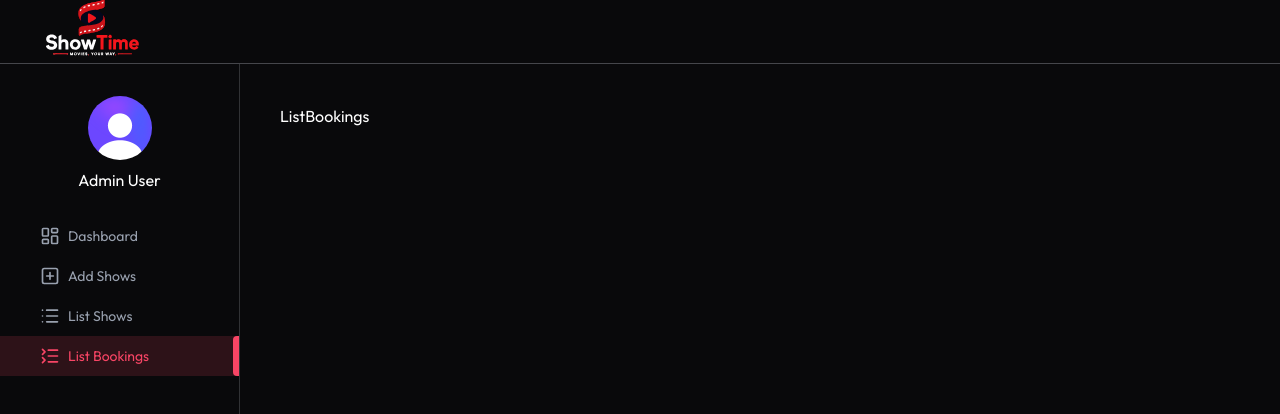
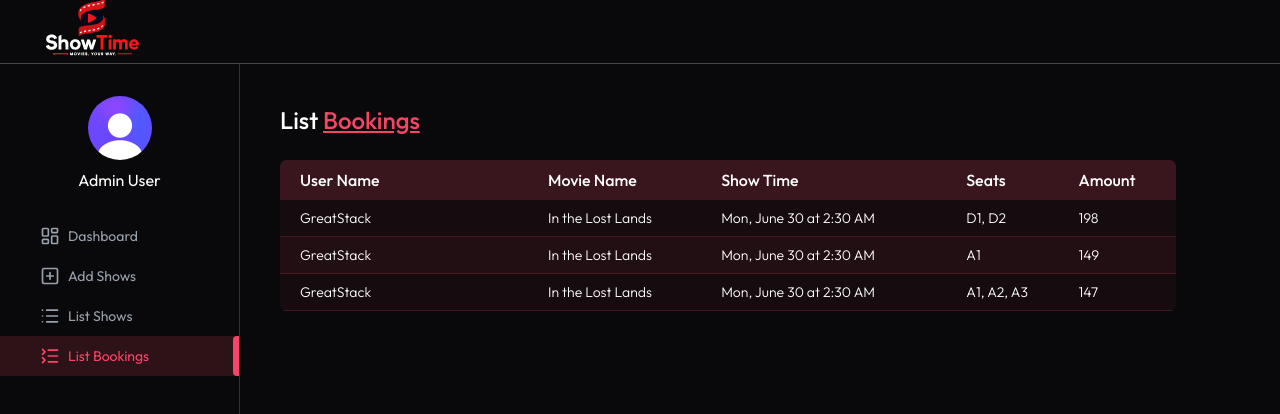
Before and after one commit to AnisJshK/ShowTime, a React (Vite) app: page /admin/list-bookings in a window 1280 px wide. Shown: the top 414 px of the page. Built offline with nearby package versions, Linux system fonts and the light colour scheme; no server answers.

Commit message:
admin/list-booking

```diff
--- a/src/pages/admin/ListBookings.tsx
+++ b/src/pages/admin/ListBookings.tsx
@@ -1,8 +1,56 @@
-import React from 'react'
+import React, { useEffect, useState } from 'react'
+import { dummyBookingData } from '../../assets/assets';
+import Loading from '../../components/Loading';
+import Title from '../../components/admin/Title';
+import type { Booking } from '../../lib/types';
+import timeFormat from '../../lib/timeFormat';
+import { dateFormat } from '../../lib/dateFormat';
+
+
 
 const ListBookings = () => {
-  return (
-    <div>ListBookings</div>
+    const currency = import.meta.env.VITE_CURRENCY
+    const [bookings,setBookings] = useState<Booking[]>([]);
+    const [isloading,setIsLoading] = useState(true);
+
+    useEffect(()=>{
+        const getAllBookings = async() =>{
+            setBookings(dummyBookingData);
+            setIsLoading(false);
+        }
+        getAllBookings()
+    },[])
+  return !isloading ? (
+    <>
+    <Title text1='List' text2='Bookings'/>
+    <div className='max-w-4xl mt-6 overflow-x-auto'>
+        <table className='w-full border-collapse rounded-md overflow-hidden text-nowrap'>
+            <thead>
+                <tr className='bg-primary/20 text-left text-white'>
+                <th className='p-2 font-medium pl-5'>User Name</th>
+                <th className='p-2 font-medium'>Movie Name</th>
+                <th className='p-2 font-medium'>Show Time</th>
+                <th className='p-2 font-medium'>Seats</th>
+                <th className='p-2 font-medium'>Amount</th>
+                </tr>
+            </thead>
+            <tbody className='text-sm font-light'>
+                {bookings.map((item,index)=>(
+                    <tr key={index} className='border-b border-primary/20 bg-primary/5 even:bg-primary/10'>
+                        <td className='p-2 min-w-45 pl-5'>{item.user.name}</td>
+                        <td className='p-2 '>{item.show.movie.title}</td>
+                        <td className='p-2 '>{dateFormat({date:item.show.showDateTime})}</td>
+                        <td className='p-2 '>{Object.keys(item.bookedSeats).map(seat => item.bookedSeats[seat]).join(", ")}</td>
+                        <td className='p-2'>{currency} {item.amount}</td>
+                    </tr>
+                ))}
+
+            </tbody>
+        </table>
+    </div>
+    </>
+  ) :(
+    <Loading/>
   )
 }
 
--- a/src/pages/admin/ListShows.tsx
+++ b/src/pages/admin/ListShows.tsx
@@ -1,67 +1,78 @@
-import React, { useEffect, useState } from 'react'
-import { dummyShowsData } from '../../assets/assets';
-import type { ActiveShow, DashboardData } from '../../lib/types';
-import Loading from '../../components/Loading';
-import Title from '../../components/admin/Title';
-import { dateFormat } from '../../lib/dateFormat';
-
-
+import React, { useEffect, useState } from "react";
+import { dummyShowsData } from "../../assets/assets";
+import type { ActiveShow, DashboardData } from "../../lib/types";
+import Loading from "../../components/Loading";
+import Title from "../../components/admin/Title";
+import { dateFormat } from "../../lib/dateFormat";
 
 const ListShows = () => {
-    const currency = import.meta.env.VITE_CURRENCY
-    const [shows,setShows] = useState<ActiveShow[]>([]);
-    const [loading,setLoading] = useState(true);
+  const currency = import.meta.env.VITE_CURRENCY;
+  const [shows, setShows] = useState<ActiveShow[]>([]);
+  const [loading, setLoading] = useState(true);
 
-    useEffect(()=>{
-        const getAllShows = async() =>{
+  useEffect(() => {
+    const getAllShows = async () => {
       try {
-                setShows([{
-                    movie:dummyShowsData[0],
-                    showDateTime:'2025-06-30TO2:30:00.000Z',
-                    showPrice:59,
-                    occupiedSeats:{
-                        A1:'user_1',
-                        B1:'user_2',
-                        C1:'user_3'
-                    }
-                }]);
+        setShows([
+          {
+            movie: dummyShowsData[0],
+            showDateTime: "2025-06-30T02:30:00.000Z",
+            showPrice: 59,
+            occupiedSeats: {
+              A1: "user_1",
+              B1: "user_2",
+              C1: "user_3",
+            },
+          },
+        ]);
         setLoading(false);
       } catch (error) {
-                console.error(error)
+        console.error(error);
       }
-        }
-        getAllShows()
-    },[])
+    };
+    getAllShows();
+  }, []);
 
-  return !loading? (
+  return !loading ? (
     <>
-    <Title text1='List' text2='Shows'/>
-    <div className='max-w-4xl mt-6 overflow-x-auto'>
-        <table className='w-full border-collapse rounded-md overflow-hidden text-nowrap'>
+      <Title text1="List" text2="Shows" />
+      <div className="max-w-4xl mt-6 overflow-x-auto">
+        <table className="w-full border-collapse rounded-md overflow-hidden text-nowrap">
           <thead>
-                <tr className='bg-primary/20 text-left text-white'>
-                    <th className='p-2 font-medium pl-5'>Movie Name</th>
-                    <th className='p-2 font-medium'>Show Time</th>
-                    <th className='p-2 font-medium'>Total Bookings</th>
-                    <th className='p-2 font-medium'>Earnings</th>
+            <tr className="bg-primary/20 text-left text-white">
+              <th className="p-2 font-medium pl-5">Movie Name</th>
+              <th className="p-2 font-medium">Show Time</th>
+              <th className="p-2 font-medium">Total Bookings</th>
+              <th className="p-2 font-medium">Earnings</th>
             </tr>
           </thead>
-            <tbody className='text-sm font-light'>
-                {shows.map((show,index)=>(
-                    <tr key={index} className='border-b border-primary/10 bg-primary/5 even:bg-primary/10'>
-                        <td className='p-2 min-w-45 pl-5'>{show.movie.title}</td>
-                        <td className='p-2'>{dateFormat({date:show.showDateTime})}</td>
-                        <td className='p-2'>{Object.keys(show.occupiedSeats).length}</td>
-                        <td className='p-2 '>{currency} {Object.keys(show.occupiedSeats).length * show.showPrice}</td>
+          <tbody className="text-sm font-light">
+            {shows.map((show, index) => (
+              <tr
+                key={index}
+                className="border-b border-primary/10 bg-primary/5 even:bg-primary/10"
+              >
+                <td className="p-2 min-w-45 pl-5">{show.movie.title}</td>
+
+                <td className="p-2">
+                  {dateFormat({ date: show.showDateTime })}
+                </td>
+                <td className="p-2">
+                  {Object.keys(show.occupiedSeats).length}
+                </td>
+                <td className="p-2 ">
+                  {currency}{" "}
+                  {Object.keys(show.occupiedSeats).length * show.showPrice}
+                </td>
               </tr>
             ))}
           </tbody>
         </table>
       </div>
     </>
-  ):(
-    <Loading/>
-  )
-}
+  ) : (
+    <Loading />
+  );
+};
 
-export default ListShows
+export default ListShows;
```
Lines whose indentation alone changed are shown as unchanged.
